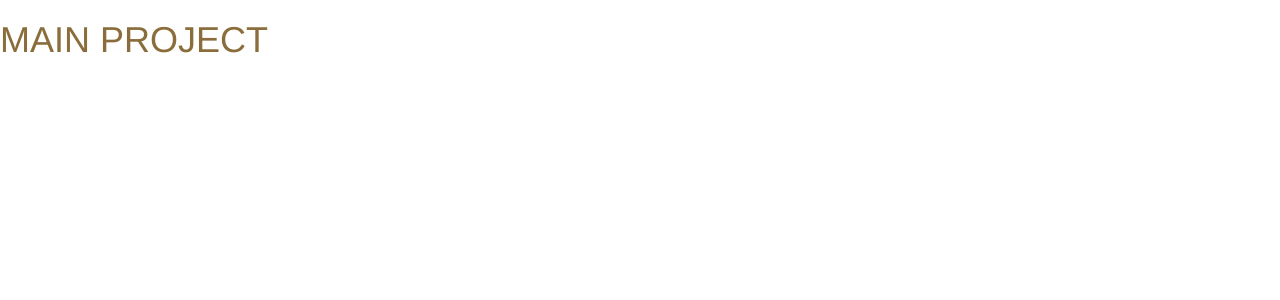
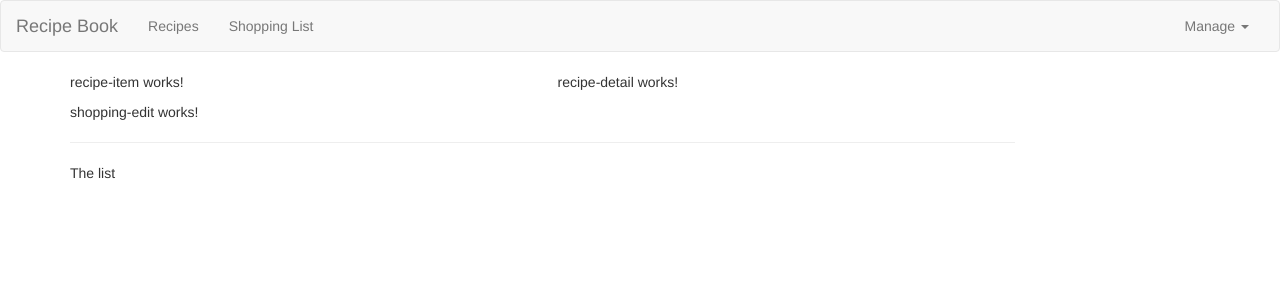
Before and after one commit to ale1a1/Angular-main-project, an Angular app: page / in a window 1280 px wide. Shown: the top 300 px of the page. Built offline with nearby package versions, Linux system fonts and the light colour scheme.

Commit message:
create navbar

```diff
--- a/angular.json
+++ b/angular.json
@@ -1,5 +1,5 @@
 {
-  "$schema": "./node_modules/@angular/cli/lib/config/schema.json",
+  "$schema": "/node_modules/@angular/cli/lib/config/schema.json",
   "version": 1,
   "newProjectRoot": "projects",
   "projects": {
@@ -82,5 +82,8 @@
         }
       }
     }
+  },
+  "cli": {
+    "analytics": false
   }
 }
--- a/package.json
+++ b/package.json
@@ -19,6 +19,7 @@
     "@angular/platform-browser-dynamic": "^15.0.0",
     "@angular/router": "^15.0.0",
     "bootstrap": "^3.4.1",
+    "npm": "^9.1.3",
     "rxjs": "~7.5.0",
     "tslib": "^2.3.0",
     "zone.js": "~0.12.0"
--- a/src/app/app.component.html
+++ b/src/app/app.component.html
@@ -1 +1,9 @@
-<h1 class="text-warning">MAIN PROJECT</h1>
+<app-header></app-header>
+<div class="container">
+  <div class="row">
+    <div class="col-md-12">
+      <app-recipes></app-recipes>
+      <app-shopping-list></app-shopping-list>
+    </div>
+  </div>
+</div>
--- a/src/app/header/header.component.html
+++ b/src/app/header/header.component.html
@@ -1 +1,35 @@
-<p>header works!</p>
+<nav class="navbar navbar-default">
+  <div class="container-fluid">
+    <div class="navbar-header">
+      <button
+        type="button"
+        class="navbar-toggle"
+        (click)="collapsed = !collapsed"
+      >
+        <span class="icon-bar" *ngFor="let iconBar of [1, 2, 3]"></span>
+      </button>
+      <a routerLink="/" class="navbar-brand">Recipe Book</a>
+    </div>
+    <div
+      class="navbar-collapse"
+      [class.collapse]="collapsed"
+      (window:resize)="collapsed = true"
+    >
+      <ul class="nav navbar-nav">
+        <li><a href="#">Recipes</a></li>
+        <li><a href="#">Shopping List</a></li>
+      </ul>
+      <ul class="nav navbar-nav navbar-right">
+        <li class="dropdown">
+          <a href="#" class="dropdown-toggle" role="button"
+            >Manage <span class="caret"></span
+          ></a>
+          <ul class="dropdown-menu">
+            <li><a href="#">Save Data</a></li>
+            <li><a href="#">Fetch Data</a></li>
+          </ul>
+        </li>
+      </ul>
+    </div>
+  </div>
+</nav>
--- a/src/app/header/header.component.ts
+++ b/src/app/header/header.component.ts
@@ -3,8 +3,8 @@ import { Component } from '@angular/core';
 @Component({
   selector: 'app-header',
   templateUrl: './header.component.html',
-  styleUrls: ['./header.component.css']
+  styleUrls: ['./header.component.css'],
 })
 export class HeaderComponent {
-
+  collapsed = true;
 }
--- a/src/app/recipes/recipe-list/recipe-list.component.html
+++ b/src/app/recipes/recipe-list/recipe-list.component.html
@@ -1 +1 @@
-<p>recipe-list works!</p>
+<app-recipe-item> </app-recipe-item>
--- a/src/app/recipes/recipes.component.html
+++ b/src/app/recipes/recipes.component.html
@@ -1 +1,4 @@
-<p>recipes works!</p>
+<div class="row">
+  <div class="col-md-5"><app-recipe-list></app-recipe-list></div>
+  <div class="col-md-7"><app-recipe-detail></app-recipe-detail></div>
+</div>
--- a/src/app/shopping-list/shopping-list.component.html
+++ b/src/app/shopping-list/shopping-list.component.html
@@ -1 +1,7 @@
-<p>shopping-list works!</p>
+<div class="row">
+  <div class="col-xs-10">
+    <app-shopping-edit></app-shopping-edit>
+    <hr />
+    <p>The list</p>
+  </div>
+</div>
```
Also changed, not shown: 1 other file (tests, documents, lock files or other folders).
